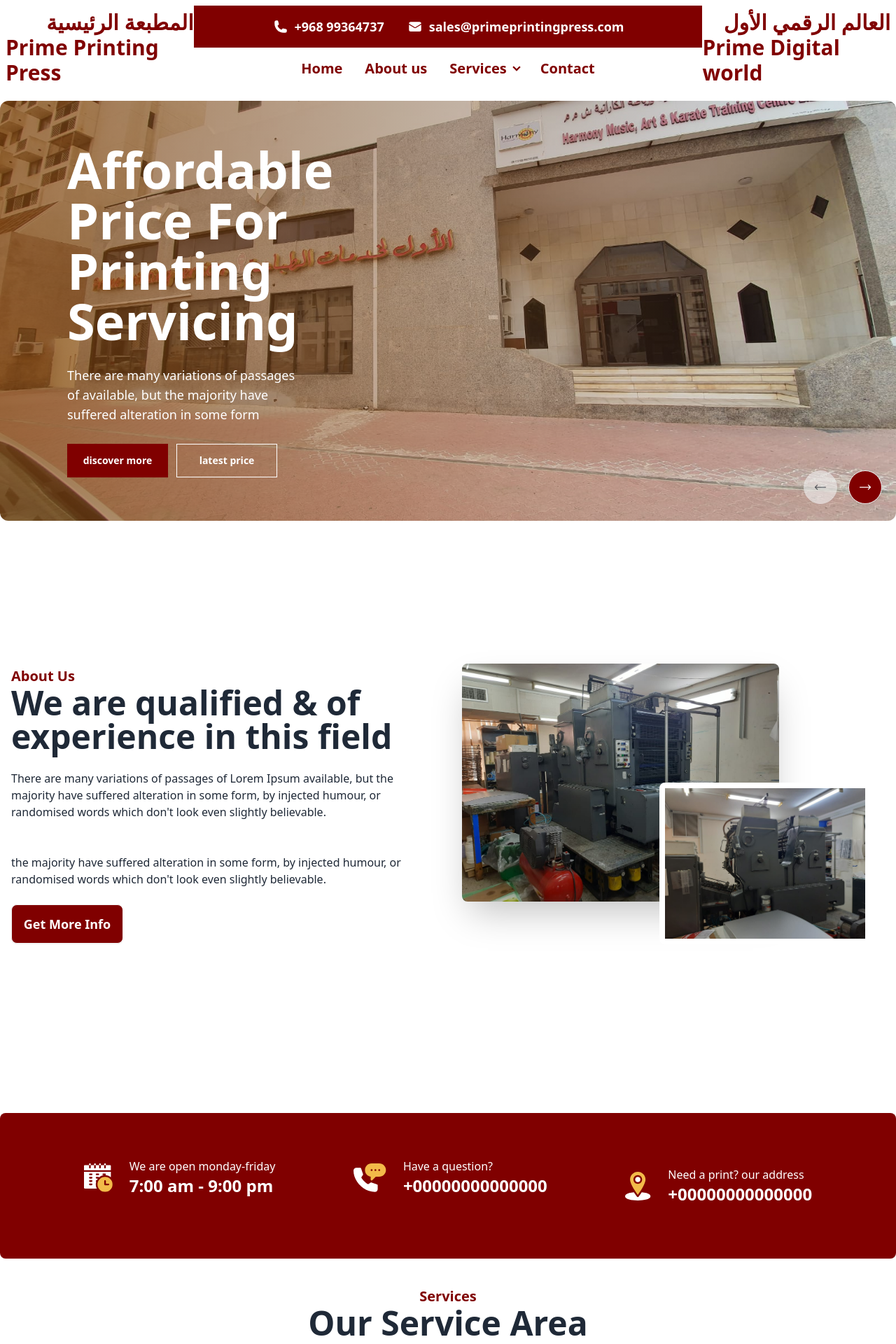
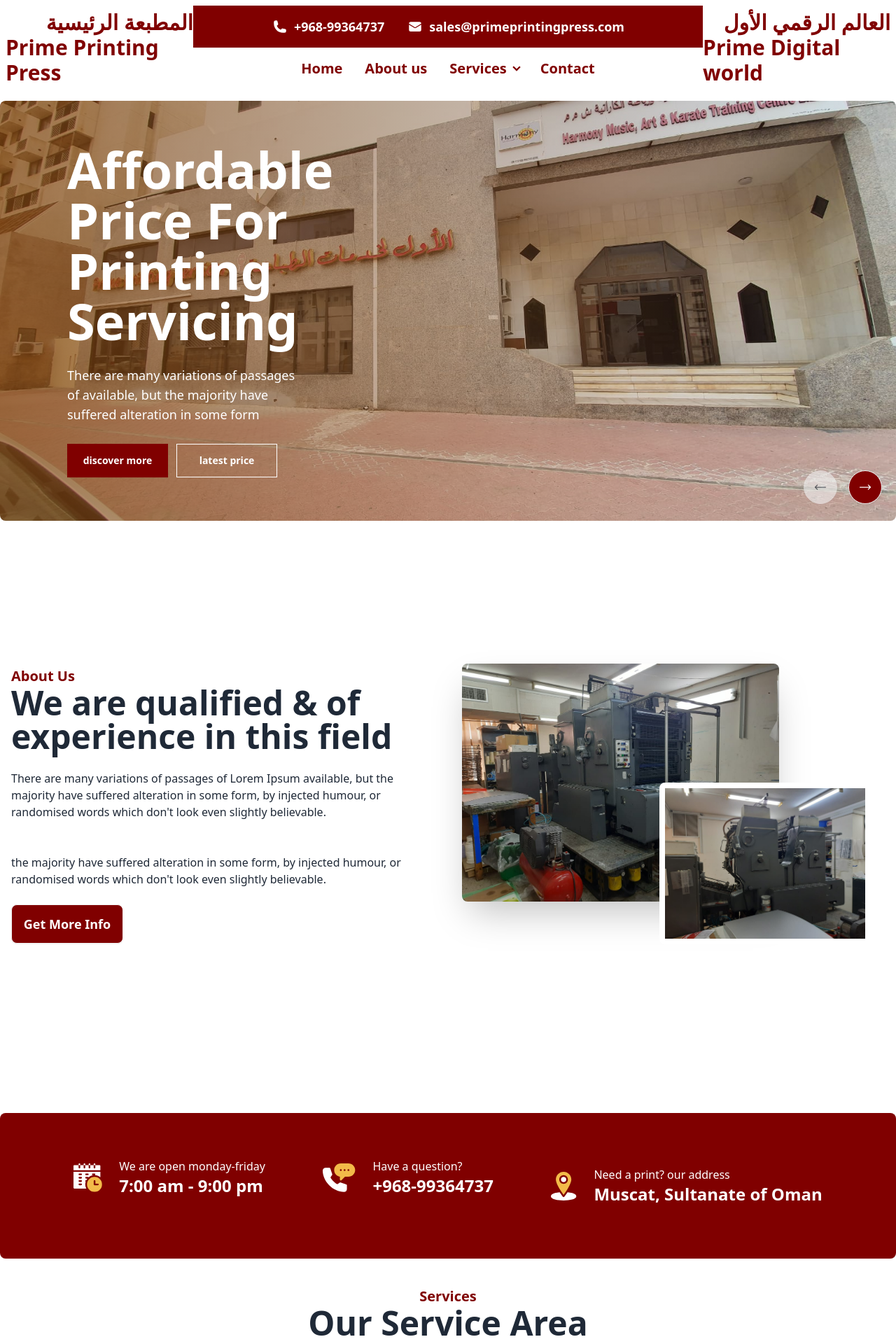
Before and after one commit to asib11/printing-press, a React (Vite) app: page / in a window 1280 px wide. Shown: the top 1920 px of the page at 70% size. Built offline with nearby package versions, Linux system fonts and the light colour scheme.

Commit message:
fixed some issue

```diff
--- a/src/Layout/Main.jsx
+++ b/src/Layout/Main.jsx
@@ -9,7 +9,7 @@ const Main = () => {
             <Navbar></Navbar>
             <Outlet></Outlet>
             <Footer></Footer>
-            <p className="text-center font-semibold my-2  ">copyright{copy} 2024 || Develop by <a className='font-mono font-bold hover:underline text-[#fd5252]' href="https://wa.me/+8801753249719" target="_blank" rel="noreferrer">ASIB AHMED</a></p>
+            <p className="text-center text-xs rounded-sm font-semibold mt-1 bg-[#F2BA49]">copyright{copy} 2024 || Develop by <a className='font-mono font-bold hover:font-extrabold hover:underline text-[#fd5252]' href="https://wa.me/+8801753249719" target="_blank" rel="noreferrer">ASIB AHMED</a></p>
         </div>
     );
 };
--- a/src/components/AboutUs/AboutUs.jsx
+++ b/src/components/AboutUs/AboutUs.jsx
@@ -1,3 +1,4 @@
+/* eslint-disable react/no-unescaped-entities */
 
 import { Link } from 'react-router-dom';
 import img1 from '../../assets/banner/WhatsApp Image 2023-12-23 at 14.20.25_f724643d.jpg'
--- a/src/components/FindUs/FindUs.jsx
+++ b/src/components/FindUs/FindUs.jsx
@@ -32,7 +32,7 @@ const FindUs = () => {
                 </svg>
                 <div className="text-white ml-6">
                     <p>Have a question?</p>
-                    <h3 className="text-2xl font-semibold">+00000000000000</h3>
+                    <h3 className="text-2xl font-semibold">+968-99364737</h3>
                 </div>
             </div>
             <div className="flex justify-center items-center">
@@ -43,7 +43,7 @@ const FindUs = () => {
                 </svg>
                 <div className="text-white ml-6">
                     <p>Need a print? our address</p>
-                    <h3 className="text-2xl font-semibold">+00000000000000</h3>
+                    <h3 className="text-2xl font-semibold">Muscat, Sultanate of Oman</h3>
                 </div>
             </div>
         </div>
--- a/src/components/Header/Header.jsx
+++ b/src/components/Header/Header.jsx
@@ -8,7 +8,7 @@ import { ArrowLongLeftIcon, ArrowLongRightIcon, } from '@heroicons/react/24/soli
 
 const Header = () => {
     return (
-        <div className="carousel w-full rounded-xl lg:h-[600px] md:h-[500px] h-[350px] mt-2">
+        <div className="carousel w-full rounded-lg lg:h-[600px] md:h-[500px] h-[350px] mt-2">
             <div id="slide1" className="carousel-item relative w-full ">
                 <img src={img1} className="w-full " />
                 <div className="absolute flex items-center top-0 bottom-0 bg-gradient-to-r from-[#803c00a9] to-[rgba(128, 0, 0, 0.00)] ">
--- a/src/components/Navbar/Navbar.jsx
+++ b/src/components/Navbar/Navbar.jsx
@@ -39,7 +39,7 @@ const Navbar = () => {
                         navbarItem
                     }
                     <div className="bg-[#800000] text-white rounded-xl">
-                        <li ><Link><PhoneIcon className="h-4 w-4" />+968 99364737</Link></li>
+                        <li ><Link><PhoneIcon className="h-4 w-4" />+968-99364737</Link></li>
                         <li ><Link><EnvelopeIcon className="h-4 w-4" />sales@primeprintingpress.com</Link></li>
                     </div>
                 </ul>
@@ -55,7 +55,7 @@ const Navbar = () => {
             </div>
             <div className="navbar-center hidden lg:flex flex-col">
                 <ul className="menu menu-horizontal text-lg px-24 font-semibold bg-[#800000] text-white">
-                    <li><Link><PhoneIcon className="h-5 w-6" />+968 99364737</Link></li>
+                    <li><Link><PhoneIcon className="h-5 w-6" />+968-99364737</Link></li>
                     <li><Link><EnvelopeIcon className="h-5 w-6" />sales@primeprintingpress.com</Link></li>
                 </ul>
                 <ul className="menu menu-horizontal z-[1] px-1 text-xl font-semibold">
--- a/src/components/ServiceOverView/ServiceOverView.jsx
+++ b/src/components/ServiceOverView/ServiceOverView.jsx
@@ -1,3 +1,4 @@
+/* eslint-disable react/no-unescaped-entities */
 
 
 const ServiceOverView = () => {
```
